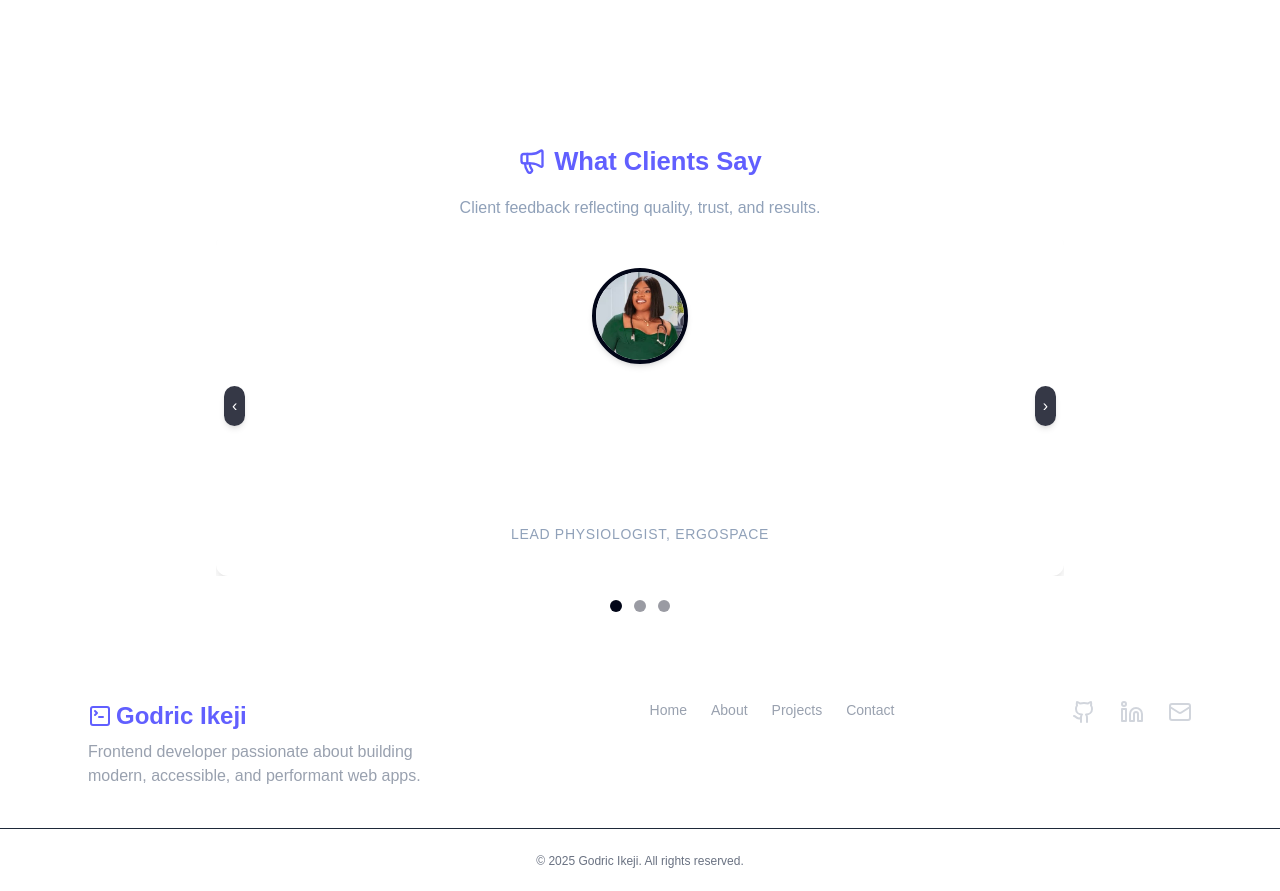
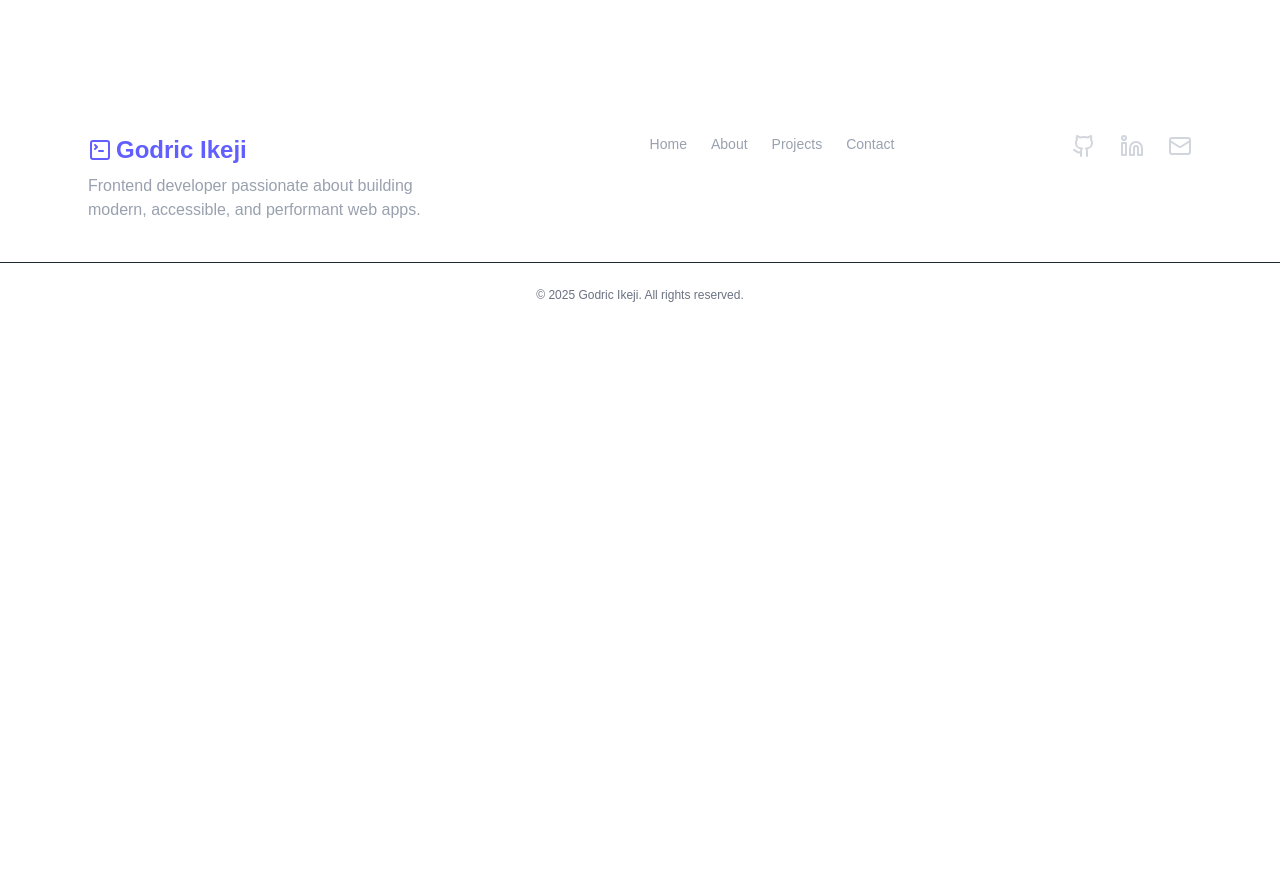
Before and after one commit to godric4/vista, a Next.js app: page / in a window 1280 px wide. Shown: the part 3769-4660 px from the top of the page. After the commit the page ends 4112 px from the top, so only its background shows below. Built offline with nearby package versions, Linux system fonts and the light colour scheme.

Commit message:
updated data

```diff
--- a/src/app/page.tsx
+++ b/src/app/page.tsx
@@ -22,7 +22,8 @@ export default function Page() {
             <Contact />
           </div>
         </div>
-        <Testimonials />
+         {/* <Testimonials />*/}
+
         <Footer />
       </main>
     </PageLoaderWrapper>
--- a/src/components/Navbar.tsx
+++ b/src/components/Navbar.tsx
@@ -20,6 +20,8 @@ const Navbar = () => {
     const handleScroll = () => {
       setScrolled(window.scrollY > 10)
     }
+
+    handleScroll() //reset initial value in case of user reloading mid page
     window.addEventListener('scroll', handleScroll)
     return () => window.removeEventListener('scroll', handleScroll)
   }, [])
--- a/src/lib/data.tsx
+++ b/src/lib/data.tsx
@@ -100,7 +100,7 @@ export const content = [
   {
     type: 'skill',
     name: 'Shopify Development',
-    level: 80,
+    level: 65,
     color: 'from-yellow-200 to-yellow-800',
   },
   {
```
